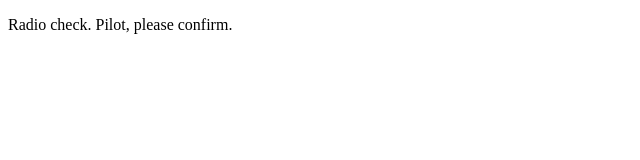
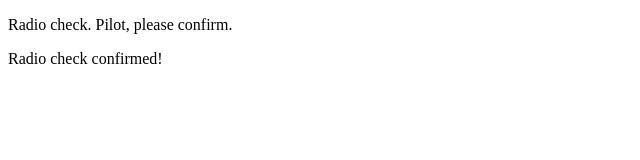
Before and after one commit to usanamaxwell/communication-log, a plain HTML site: page index.html in a window 1280 px wide. Shown: the whole page, without its empty margins (0-640 px from the left). Drawn offline with Linux system fonts and the light colour scheme.

Commit message:
Responded to first message

```diff
--- a/index.html
+++ b/index.html
@@ -2,5 +2,6 @@
 <html>
   <body>
     <p>Radio check. Pilot, please confirm.</p>
+    <p>Radio check confirmed!</p>
   </body>
 </html>
```
